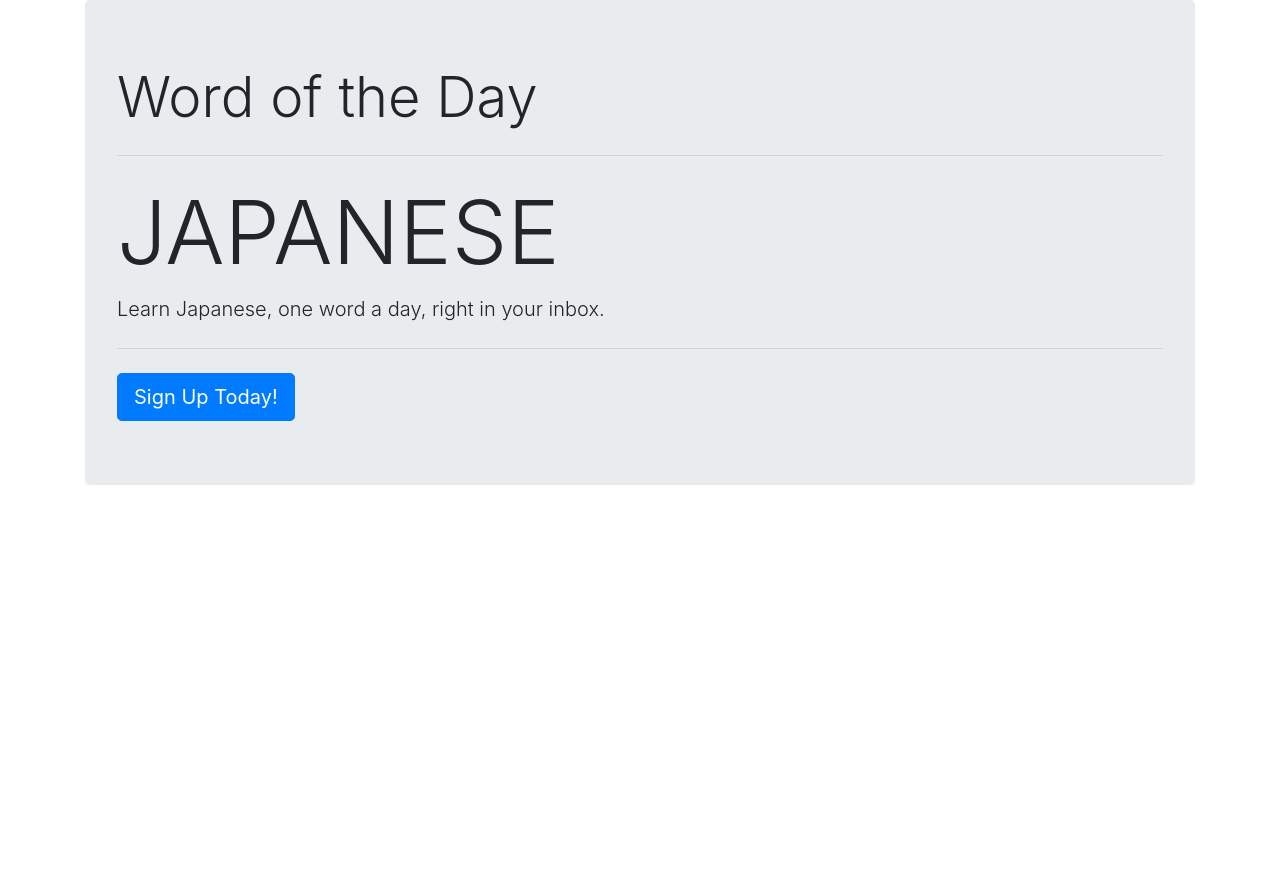
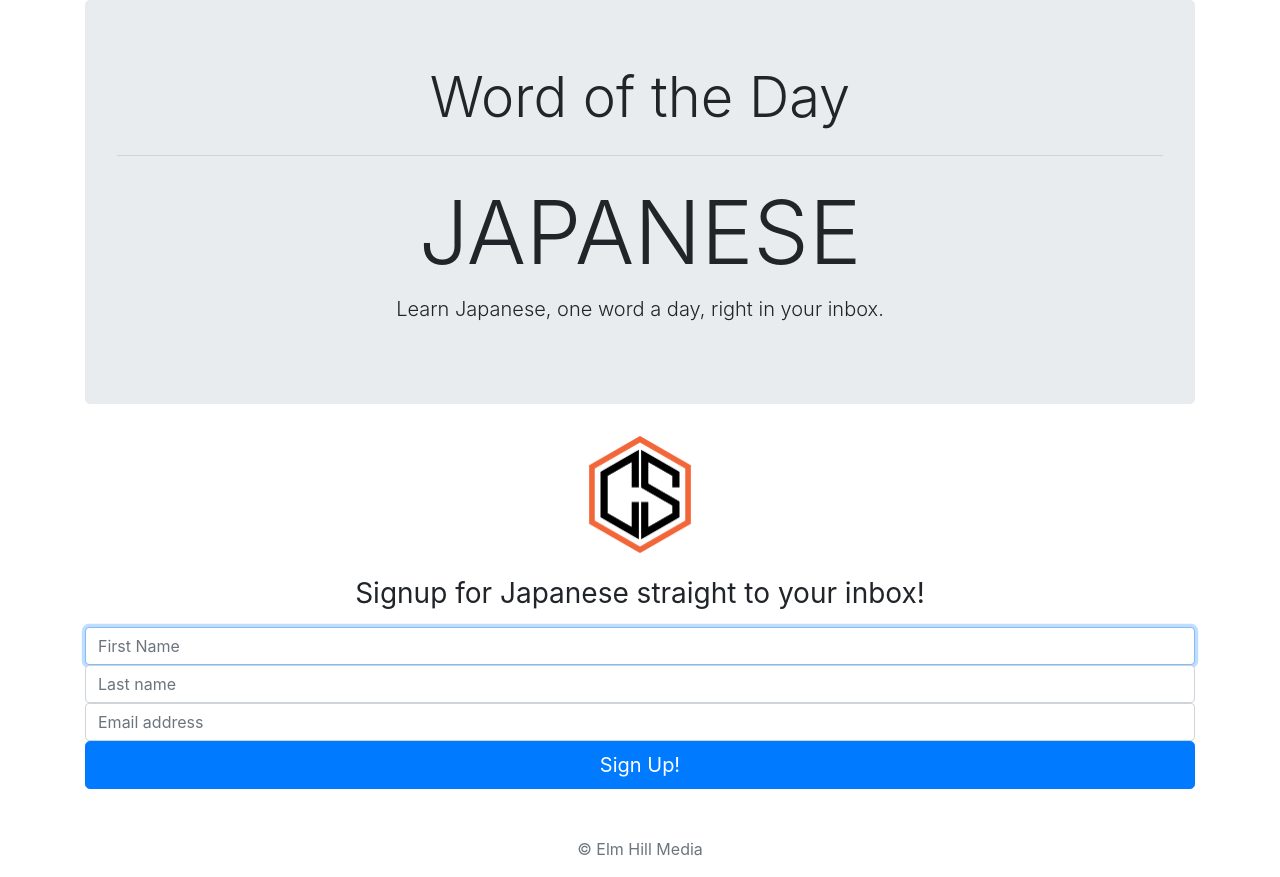
Before and after one commit to boogeybum/Jp_WotD, a plain HTML site: page index.html in a window 1280 px wide. Before the commit the page ends 800 px from the top, so only its background shows below. Drawn offline with nearby package versions, Linux system fonts and the light colour scheme.

Commit message:
Add form with logo and link, add favicon and link, remove jumbotron button

```diff
--- a/index.html
+++ b/index.html
@@ -3,11 +3,14 @@
 <head>
   <meta charset="UTF-8">
   <meta name="viewport" content="width=device-width, initial-scale=1.0">
+  <link rel="shortcut icon" href="favicon-32x32.png" type="image/x-icon">
+
   <link rel="stylesheet" href="https://stackpath.bootstrapcdn.com/bootstrap/4.5.0/css/bootstrap.min.css" integrity="sha384-9aIt2nRpC12Uk9gS9baDl411NQApFmC26EwAOH8WgZl5MYYxFfc+NcPb1dKGj7Sk" crossorigin="anonymous">
+
   <link rel="stylesheet" href="/assets/css/styles.css">
   <title>Word of the Day | Japanese</title>
 </head>
-<body>
+<body class="text-center">
   <div class="container">
     <div class="jumbotron">
 
@@ -15,9 +18,22 @@
       <hr class="my-4">
       <h1 class="display-2">JAPANESE</h1>
       <p class="lead">Learn Japanese, one word a day, right in your inbox.</p>
-      <hr class="my-4">
-      <a class="btn btn-primary btn-lg" href="#" role="button">Sign Up Today!</a>
     </div>
+
+    <!-- Form -->
+    <form action="/" class="form-signin" method="post">
+      <img class="mb-4" src="assets/images/CS_Mark.png" alt="cs_logo" width="102" height="117.5">
+      <h1 class="h3 mb-3 font-weight-normal">Signup for Japanese straight to your inbox!</h1>
+
+      <input type="text" class="form-control top" placeholder="First Name" name="firstName" required autofocus />
+
+      <input type="text" class="form-control middle" placeholder="Last name" name="lastName" required>
+
+      <input type="email" class="form-control bottom" placeholder="Email address" name="emailAddress" required>
+
+      <button class="btn btn-lg btn-primary btn-block" type="submit">Sign Up!</button>
+      <p class="mt-5 mb-3 text-muted">&copy; Elm Hill Media</p>
+    </form>
 
   </div>
 </body>
```
Also changed, not shown: assets/favicon/favicon-32x32.png (added), assets/images/CS_Mark.png (added), favicon-32x32.png (added).
